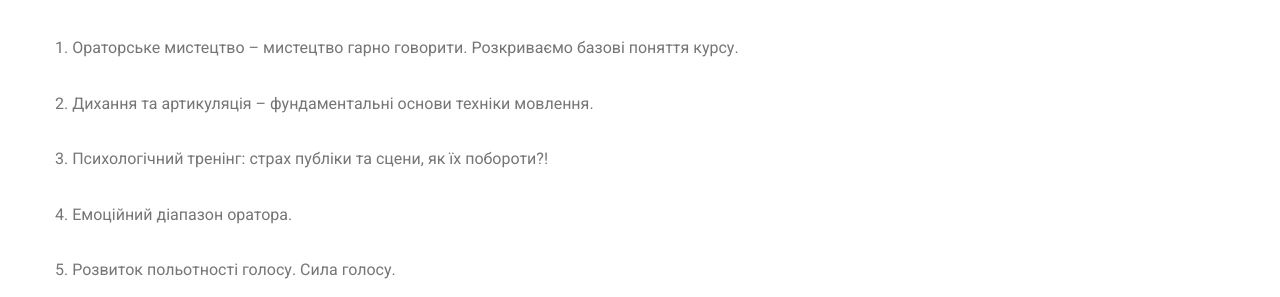
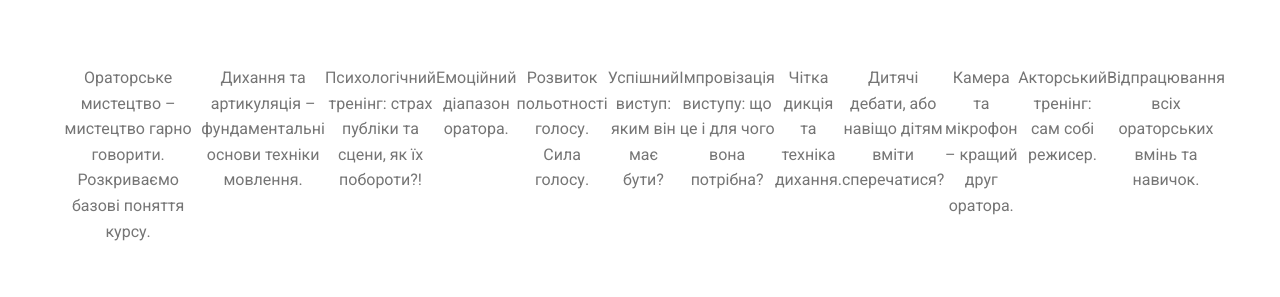
Before and after one commit to Sergio0888/Kids-site-rep, a plain HTML site: page portfolio.html in a window 1280 px wide. Shown: the part 233-530 px from the top of the page. Drawn offline with Linux system fonts and the light colour scheme.

Commit message:
лоро

```diff
--- a/portfolio.html
+++ b/portfolio.html
@@ -12,6 +12,10 @@
     <link
         href="https://fonts.googleapis.com/css2?family=Raleway:wght@700&family=Roboto:wght@400;500;700;900&display=swap"
         rel="stylesheet">
+    <link rel="preconnect" href="https://fonts.googleapis.com">
+    <link rel="preconnect" href="https://fonts.gstatic.com" crossorigin>
+    <link href="https://fonts.googleapis.com/css2?family=Montserrat:wght@400;700&display=swap" rel="stylesheet">
+
     <!-- <link rel="stylesheet" href="./css/styles.css"> -->
     <link rel="stylesheet" href="./scss/main.css">
 </head>
@@ -59,22 +63,20 @@
         <section class="section">
             <div class="container">
                 <h1 class="section__title">Програма курсу</h1>
-                <ol class="kurs__list">
-                    <li class="kurs__list-item"> 1. Ораторське мистецтво – мистецтво гарно говорити. Розкриваємо базові поняття курсу.</li>
-                    <li class="kurs__list-item"> 2. Дихання та артикуляція – фундаментальні основи техніки мовлення.</li>
-                    <li class="kurs__list-item"> 3. Психологічний тренінг: страх публіки та сцени, як їх побороти?!</li>
-                    <li class="kurs__list-item"> 4. Емоційний діапазон оратора.</li>
-                    <li class="kurs__list-item"> 5. Розвиток польотності голосу. Сила голосу.</li>
-                    <li class="kurs__list-item"> 6. Успішний виступ: яким він має бути?  </li>
-                    <li class="kurs__list-item"> 7. Імпровізація виступу: що це і для чого вона потрібна?</li>
-                    <li class="kurs__list-item"> 8. Чітка дикція та техніка дихання. </li>
-                    <li class="kurs__list-item"> 9. Дитячі дебати, або навіщо дітям вміти сперечатися?</li>
-                    <li class="kurs__list-item">10. Камера та мікрофон – кращий друг оратора. </li>
-                    <li class="kurs__list-item">11. Акторський тренінг: сам собі режисер. </li>
-                    <li class="kurs__list-item">12. Відпрацювання всіх ораторських вмінь та навичок.
-
-                    </li>
-                </ol>
+                <ul class="kurs__list">
+                    <li class="kurs__list-item"><p class="kurs__list-item-text">Ораторське мистецтво – мистецтво гарно говорити. Розкриваємо базові поняття курсу.</p></li>
+                    <li class="kurs__list-item"><p class="kurs__list-item-text">Дихання та артикуляція – фундаментальні основи техніки мовлення.</p></li>
+                    <li class="kurs__list-item"><p class="kurs__list-item-text">Психологічний тренінг: страх публіки та сцени, як їх побороти?!</p></li>
+                    <li class="kurs__list-item"><p class="kurs__list-item-text">Емоційний діапазон оратора.</p></li>
+                    <li class="kurs__list-item"><p class="kurs__list-item-text">Розвиток польотності голосу. Сила голосу.</p></li>
+                    <li class="kurs__list-item"><p class="kurs__list-item-text">Успішний виступ: яким він має бути?  </p></li>
+                    <li class="kurs__list-item"><p class="kurs__list-item-text">Імпровізація виступу: що це і для чого вона потрібна?</p></li>
+                    <li class="kurs__list-item"><p class="kurs__list-item-text">Чітка дикція та техніка дихання. </p></li>
+                    <li class="kurs__list-item"><p class="kurs__list-item-text">Дитячі дебати, або навіщо дітям вміти сперечатися?</p></li>
+                    <li class="kurs__list-item"><p class="kurs__list-item-text">Камера та мікрофон – кращий друг оратора.</p></li>
+                    <li class="kurs__list-item"><p class="kurs__list-item-text">Акторський тренінг: сам собі режисер.</p></li>
+                    <li class="kurs__list-item"><p class="kurs__list-item-text">Відпрацювання всіх ораторських вмінь та навичок.</p></li>
+                </ul>
                 <div class="kurs__box">
                     <h2 class="section__title">Результати курсу помітні вже через місяць занять</h2>
                     <svg class="kurs__box-icon">
--- a/scss/sections/_portfolio.scss
+++ b/scss/sections/_portfolio.scss
@@ -23,6 +23,7 @@
 
 
 .kurs__list {
+        display: flex;
         margin-top: 30px;
         font-weight: 400;
         font-size: 16px;
@@ -31,7 +32,12 @@
         margin-bottom: 60px;
 
         &-item {
+            display: flex;
             margin-top: 30px;
+
+            &-text {
+                text-align: center;
+            }
         }
 }
 
```
Also changed, not shown: scss/main.css, 1 other file.
